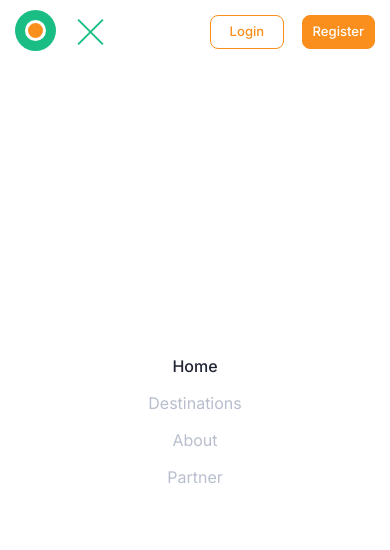
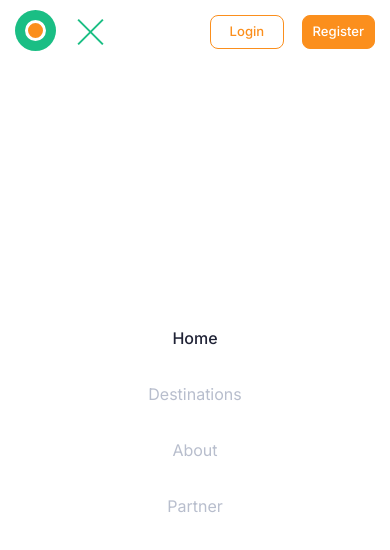
Before and after one commit to Dmither/Thousand-Sunny, a website built with Vite: page index.html in a window 390 px wide. Both pictures are taken after a click on the button 90 px from the left and 32 px from the top of the page. Built offline with nearby package versions, Linux system fonts and the light colour scheme.

Commit message:
header update

```diff
--- a/css/general.css
+++ b/css/general.css
@@ -1,3 +1,7 @@
+.freeze {
+  overflow: hidden;
+}
+
 .btn {
   background-color: #FB8F1D;
   border-radius: 8px;
--- a/css/header.css
+++ b/css/header.css
@@ -100,9 +100,11 @@
 	display: flex;
 	align-items: center;
 	justify-content: flex-end;
+  flex-wrap: wrap;
   transition: all 0.2s ease 0s;
 }
 .menu__link {
+  display: block;
 	padding: 10px 17px;
 	font-family: "Inter";
 	font-size: 16px;
@@ -129,8 +131,7 @@
     flex-direction: column;
     row-gap: 20px;
     justify-content: center;
-  }
-  .menu__link {
+    overflow: scroll;
   }
   .menu.active .menu__list {
     left: 0;
--- a/js/script.js
+++ b/js/script.js
@@ -3,4 +3,5 @@ let menu = document.querySelector(".menu");
 burger.addEventListener("click", function() {
   burger.classList.toggle("active")
   menu.classList.toggle("active")
+  document.body.classList.toggle("freeze")
 })
```
